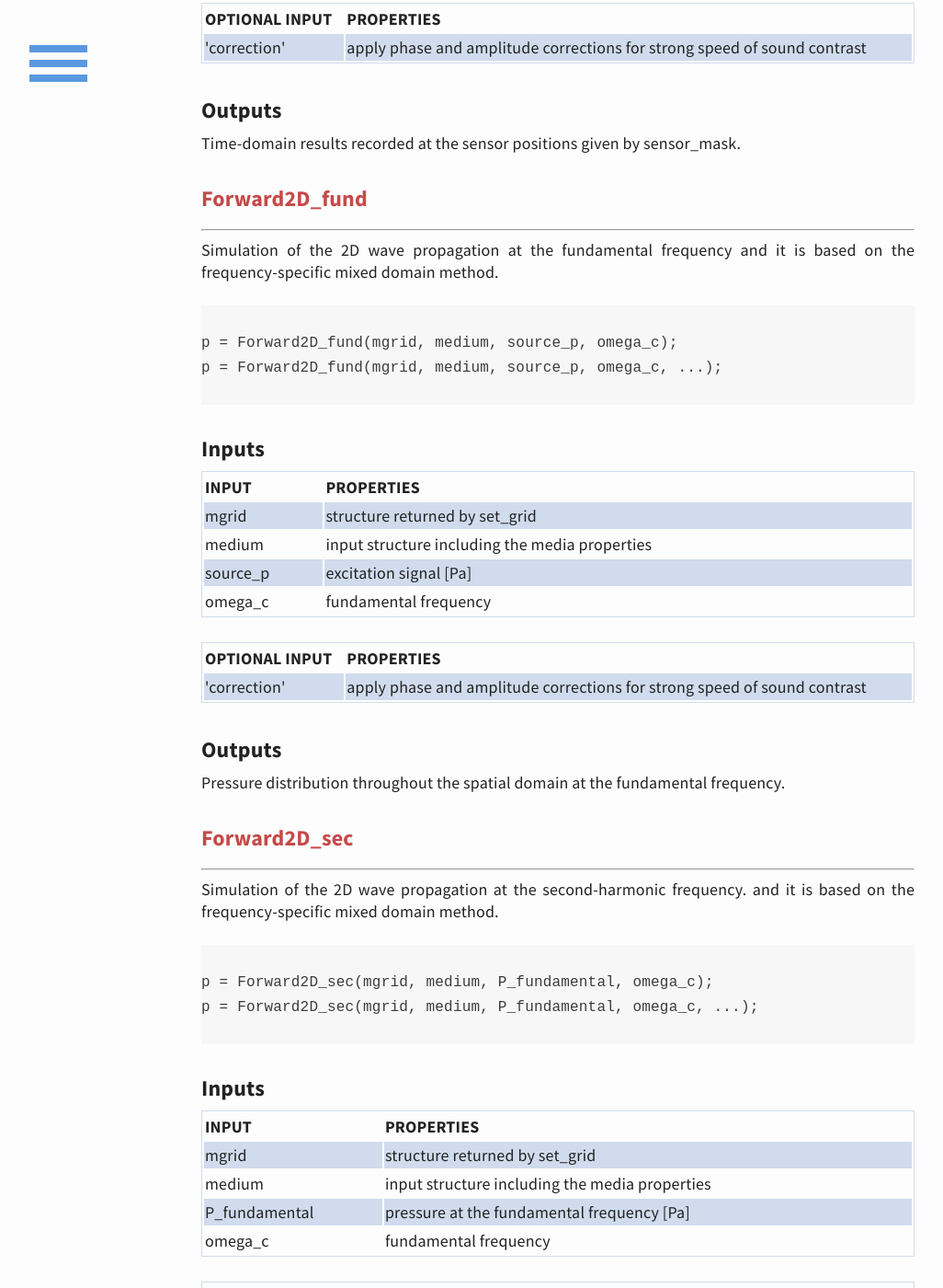
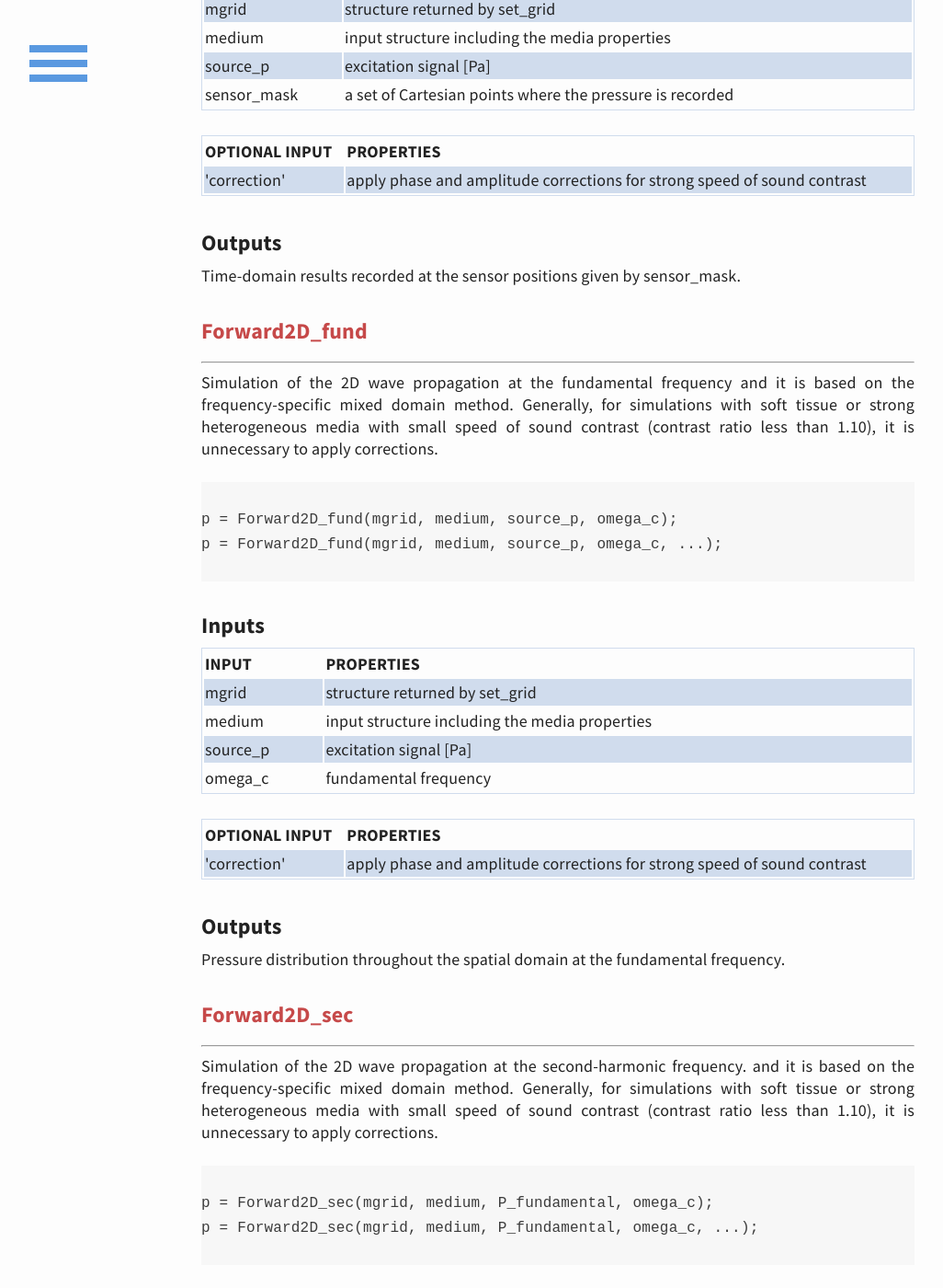
Before and after one commit to m-SOUND/mSOUND, a Jekyll site: the page built from function.html, in a window 1280 px wide and 1400 px high, scrolled down 3295 px. Shown: the whole window at 92% size, without its empty margins (33-1059 px from the left). Built offline with Jekyll 4.4.1, drawn with Linux system fonts in a browser that asks for light colours; some of the changed text lies outside the part shown.

Commit message:
Update function.html

```diff
--- a/function.html
+++ b/function.html
@@ -100,7 +100,9 @@ mgrid = set_grid(dt, t_length, dx, x_length, dy, y_length, dz, z_length);
 
 <hr>
 <p>
-Simulation of 1D wave propagation and it is based on the transient mixed domain method.
+Simulation of 1D wave propagation and it is based on the transient mixed domain method. Generally,
+ for simulations with soft tissue or strong heterogeneous media with small speed of sound contrast
+ (contrast ratio less than 1.10), it is unnecessary to apply corrections.
 <pre> <code>
 p = Forward1D(mgrid, medium, source_p, sensor_mask);
 p = Forward1D(mgrid, medium, source_p, sensor_mask, ...);
@@ -147,7 +149,9 @@ Time-domain results recorded at the sensor positions given by sensor_mask.
 <h3 style="color: #c64949;">Forward2D  </h3>
 <hr>
 <p>
-Simulation of the 2D wave propagation and it is based on the transient mixed domain method.
+Simulation of the 2D wave propagation and it is based on the transient mixed domain method. Generally,
+ for simulations with soft tissue or strong heterogeneous media with small speed of sound contrast
+ (contrast ratio less than 1.10), it is unnecessary to apply corrections.
 <pre>  <code>
 p = Forward2D(mgrid, medium, source_p, sensor_mask);
 p = Forward2D(mgrid, medium, source_p, sensor_mask, ...);
@@ -191,7 +195,9 @@ Time-domain results recorded at the sensor positions given by sensor_mask.
 <h3 style="color: #c64949;">Forward3D</h3>
 <hr>
 <p>
-Simulation of 3D wave propagation and it is based on the transient mixed domain method.
+Simulation of 3D wave propagation and it is based on the transient mixed domain method. Generally,
+ for simulations with soft tissue or strong heterogeneous media with small speed of sound contrast
+ (contrast ratio less than 1.10), it is unnecessary to apply corrections.
 <pre>  <code>
 p = Forward3D(mgrid, medium,source_p, sensor_mask);
 p = Forward3D(mgrid, medium,source_p, sensor_mask, ...);
@@ -236,7 +242,9 @@ Time-domain results recorded at the sensor positions given by sensor_mask.
 <hr>
 <p>
 Simulation of the 2D wave propagation at the fundamental frequency and it is
-based on the frequency-specific mixed domain method.
+based on the frequency-specific mixed domain method. Generally,
+ for simulations with soft tissue or strong heterogeneous media with small speed of sound contrast
+ (contrast ratio less than 1.10), it is unnecessary to apply corrections.
 <pre>  <code>
 p = Forward2D_fund(mgrid, medium, source_p, omega_c);
 p = Forward2D_fund(mgrid, medium, source_p, omega_c, ...);
@@ -283,7 +291,9 @@ Pressure distribution throughout the spatial domain at the fundamental frequency
 <hr>
 <p>
 Simulation of the 2D wave propagation at the second-harmonic frequency.
- and it is based on the frequency-specific mixed domain method.
+ and it is based on the frequency-specific mixed domain method. Generally,
+ for simulations with soft tissue or strong heterogeneous media with small speed of sound contrast
+ (contrast ratio less than 1.10), it is unnecessary to apply corrections.
 <pre>  <code>
 p = Forward2D_sec(mgrid, medium, P_fundamental, omega_c);
 p = Forward2D_sec(mgrid, medium, P_fundamental, omega_c, ...);
@@ -328,7 +338,9 @@ Pressure distribution throughout the spatial domain at the second-harmonic frequ
 <hr>
 <p>
 Simulation of the 3D wave propagation at the fundamental frequency and
-it is based on the frequency-specific mixed domain method.
+it is based on the frequency-specific mixed domain method. Generally,
+ for simulations with soft tissue or strong heterogeneous media with small speed of sound contrast
+ (contrast ratio less than 1.10), it is unnecessary to apply corrections.
 <pre>  <code>
 p = Forward3D_fund(mgrid, medium,  source_p, omega_c);
 p = Forward3D_fund(mgrid, medium,  source_p, omega_c, ...);
@@ -374,7 +386,9 @@ Pressure distribution throughout the spatial domain at the fundamental frequency
 <hr>
 <p>
 Simulation of the 3D wave propagation at the second-harmonic frequency,
-based on the frequency-specific mixed domain method.
+based on the frequency-specific mixed domain method. Generally,
+ for simulations with soft tissue or strong heterogeneous media with small speed of sound contrast
+ (contrast ratio less than 1.10), it is unnecessary to apply corrections.
 <pre>  <code>
 p = Forward3D_sec(mgrid, medium, P_fundamental, omega_c);
 p = Forward3D_sec(mgrid, medium, P_fundamental, omega_c, ...);
```
